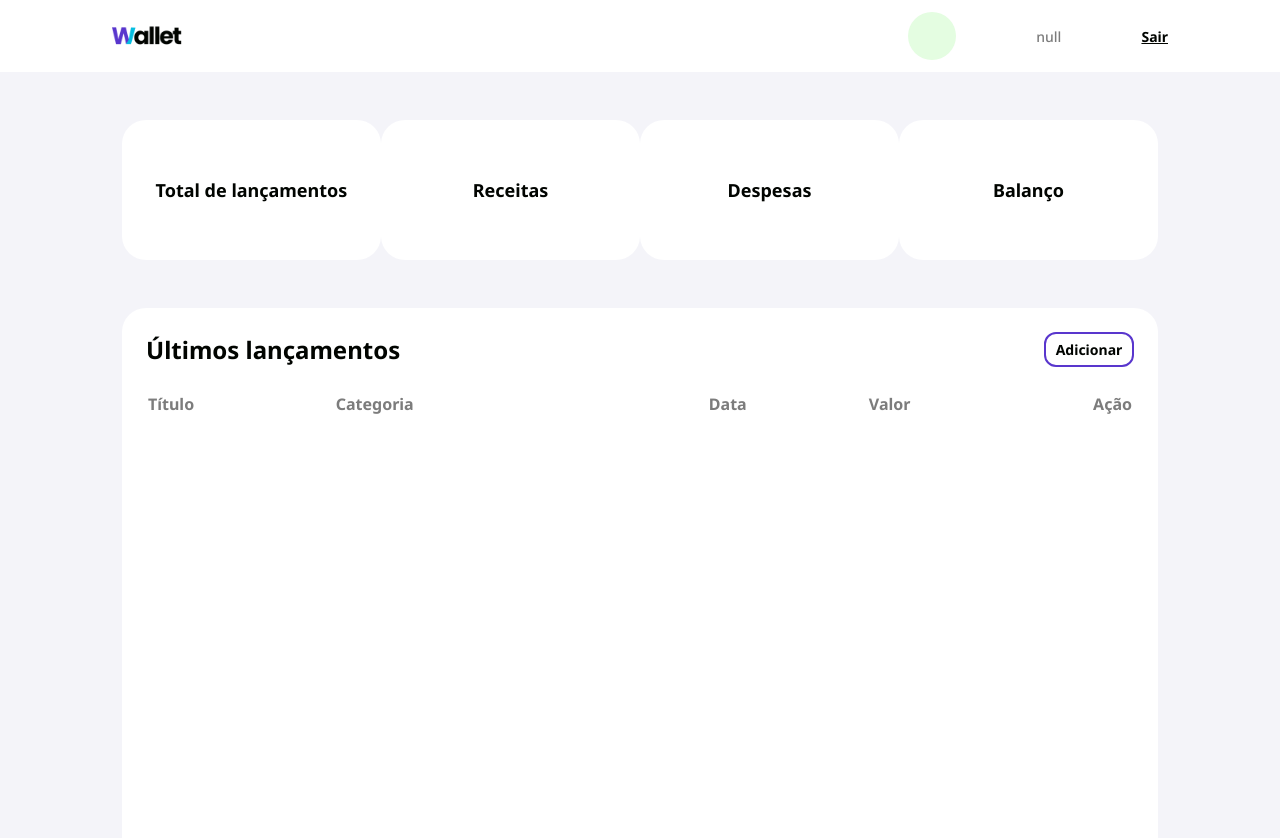
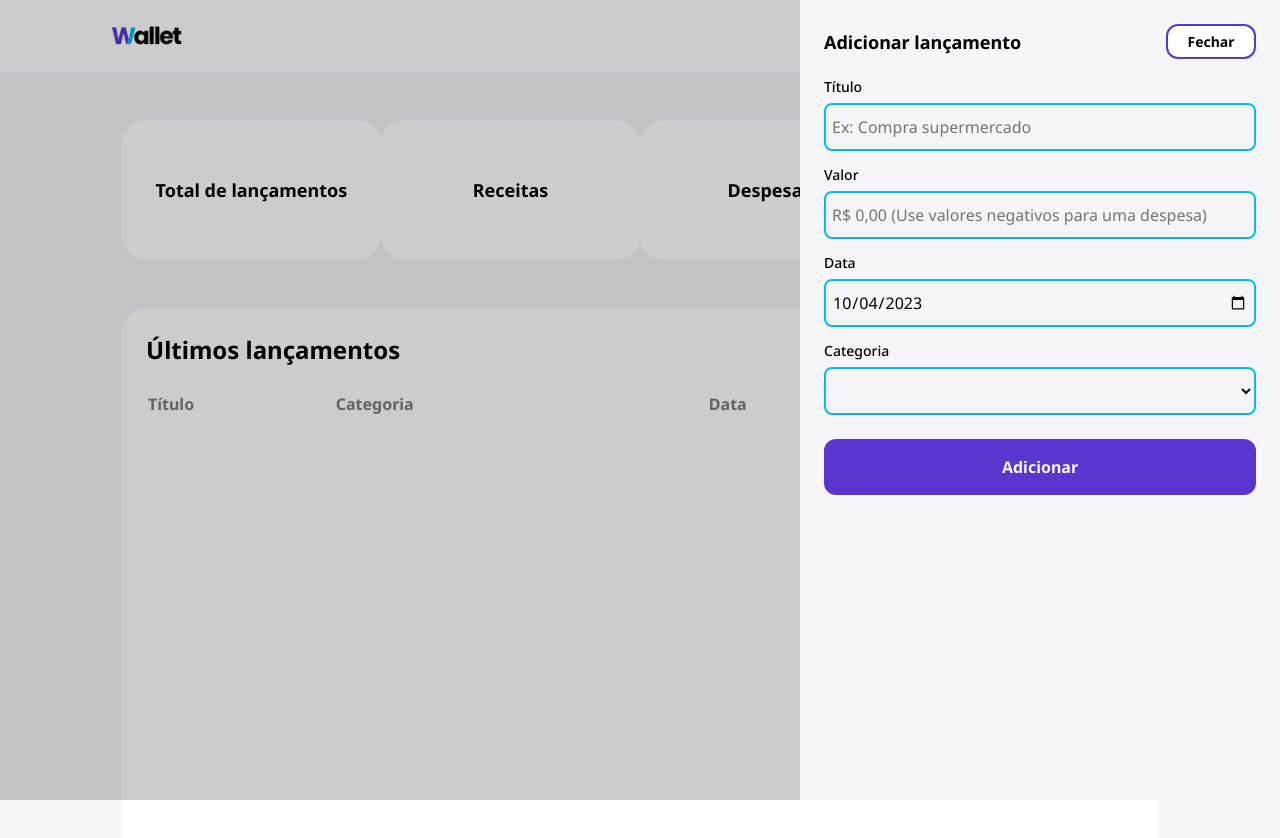
Before and after one commit to talitasdias/wallet-app-frontend, a plain HTML site: page src/pages/home/index.html in a window 1280 px wide. Both pictures are taken after a click on the button "Adicionar". Drawn offline with Linux system fonts and the light colour scheme.

Commit message:
implement modal

```diff
--- a/src/pages/home/index.html
+++ b/src/pages/home/index.html
@@ -34,7 +34,7 @@
             <div class="table-content-container">
                 <div class="table-content-header">
                     <h2>Últimos lançamentos</h2>
-                    <button class="small">Adicionar</button>
+                    <button class="small" onclick="onOpenModal()">Adicionar</button>
                 </div>
                 <table id="finances-table">
                     <tr>
@@ -48,6 +48,26 @@
             </div>
         </div>
     </div>
+    <div id="modal" class="modal-background">
+        <div class="modal-content">
+            <div class="modal-content-header">
+                <h3>Adicionar lançamento</h3>
+                <button class="small" onclick="onCloseModal()">Fechar</button>
+            </div>
+            <form id="form-register" class="mt">
+                <label for="input-title">Título</label>
+                <input class="mt smaller" placeholder="Ex: Compra supermercado" type="text" name="input-title" id="input-title" required>
+                <label class="mt" for="input-value">Valor</label>
+                <input class="mt smaller" placeholder="R$ 0,00 (Use valores negativos para uma despesa)" type="number" name="input-value" id="input-value" required>
+                <label class="mt" for="input-date">Data</label>
+                <input class="mt smaller" value="2023-10-04" type="date" name="input-date" id="input-date" required>
+                <label class="mt" for="input-category">Categoria</label>
+                <select class="mt smaller" name="input-category" id="input-category" required>
+                </select>
+                <button id="botao" class="full-width mt large" type="submit">Adicionar</button>
+            </form>
+        </div>
+    </div>
     <script src="index.js"></script>
 </body>
 </html>
--- a/src/pages/home/index.js
+++ b/src/pages/home/index.js
@@ -132,8 +132,36 @@ const onLoadUserInfor = () => {
     navbarUserAvatar.appendChild(nameElement)
 }
 
+const onLoadCategories = async () => {
+    try{
+        const categoriesSelect = document.getElementById('input-category');
+        const response = await fetch('https://mp-wallet-app-api.herokuapp.com/categories')
+        const categoriesResult = await response.json();
+        categoriesResult.map((category) => {
+            const option = document.createElement('option');
+            const categoryText = document.createTextNode(category.name);
+            option.id = `category_${category.id}`;
+            option.value = category.id;
+            option.appendChild(categoryText);
+            categoriesSelect.appendChild(option);
+        })
+    }catch(error){
+        alert("Erro ao carregar categorias!")
+    }
+}
+
+const onOpenModal = () => {
+    const modal = document.getElementById('modal');
+    modal.style.display = 'flex'
+}
+
+const onCloseModal = () => {
+    const modal = document.getElementById('modal');
+    modal.style.display = 'none'
+}
 
 window.onload = () => {
     onLoadUserInfor();
     onLoadFinancesData();
+    onLoadCategories();
 }
--- a/src/pages/home/style.css
+++ b/src/pages/home/style.css
@@ -128,3 +128,31 @@ td.right {
 td.center {
     text-align: center;
 }
+
+.modal-background {
+    display: none;
+    flex-direction: column;
+    align-items: flex-end;
+    position: fixed;
+    top: 0;
+    left: 0;
+    right: 0;
+    bottom: 0;
+    width: 100vw;
+    height: 100vh;
+    background-color: rgba(1, 4, 0, 0.2);
+}
+
+.modal-content {
+    width: 480px;
+    height: 100%;
+    background-color: #f4f4f9;
+    padding: 24px;
+}
+
+.modal-content-header {
+    width: 100%;
+    display: flex;
+    justify-content: space-between;
+    align-items: center;
+}
--- a/style.css
+++ b/style.css
@@ -78,6 +78,18 @@ input {
     color: #010400;
     font-size: 16px;
     padding: 6px;
+    margin-bottom: 12px;
+}
+
+select {
+    background-color: #f4f4f9;
+    width: 100%;
+    height: 48px;
+    border: 2px solid #06bee1;
+    border-radius: 8px;
+    color: #010400;
+    font-size: 16px;
+    padding: 6px;
 }
 
 .full-width {
```
